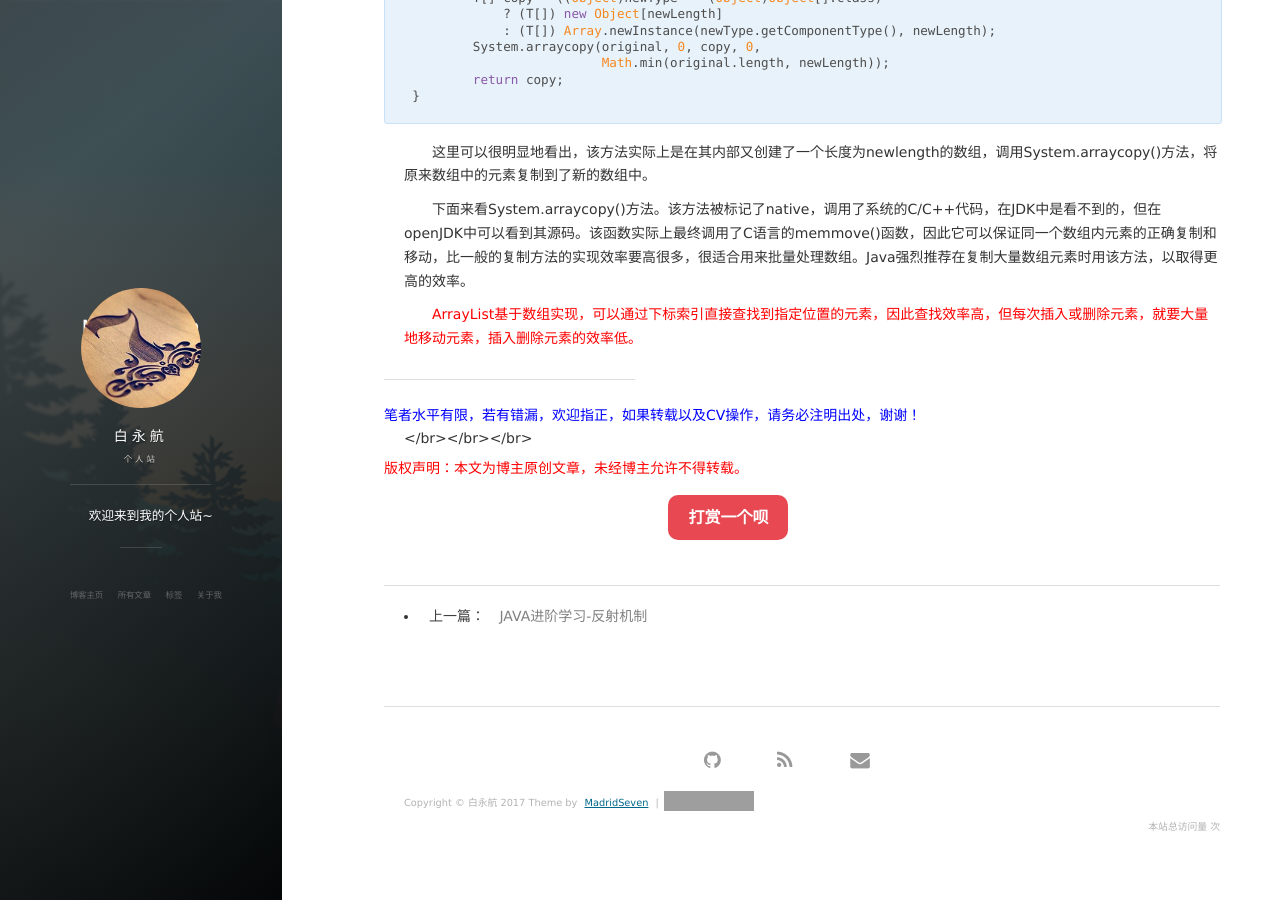
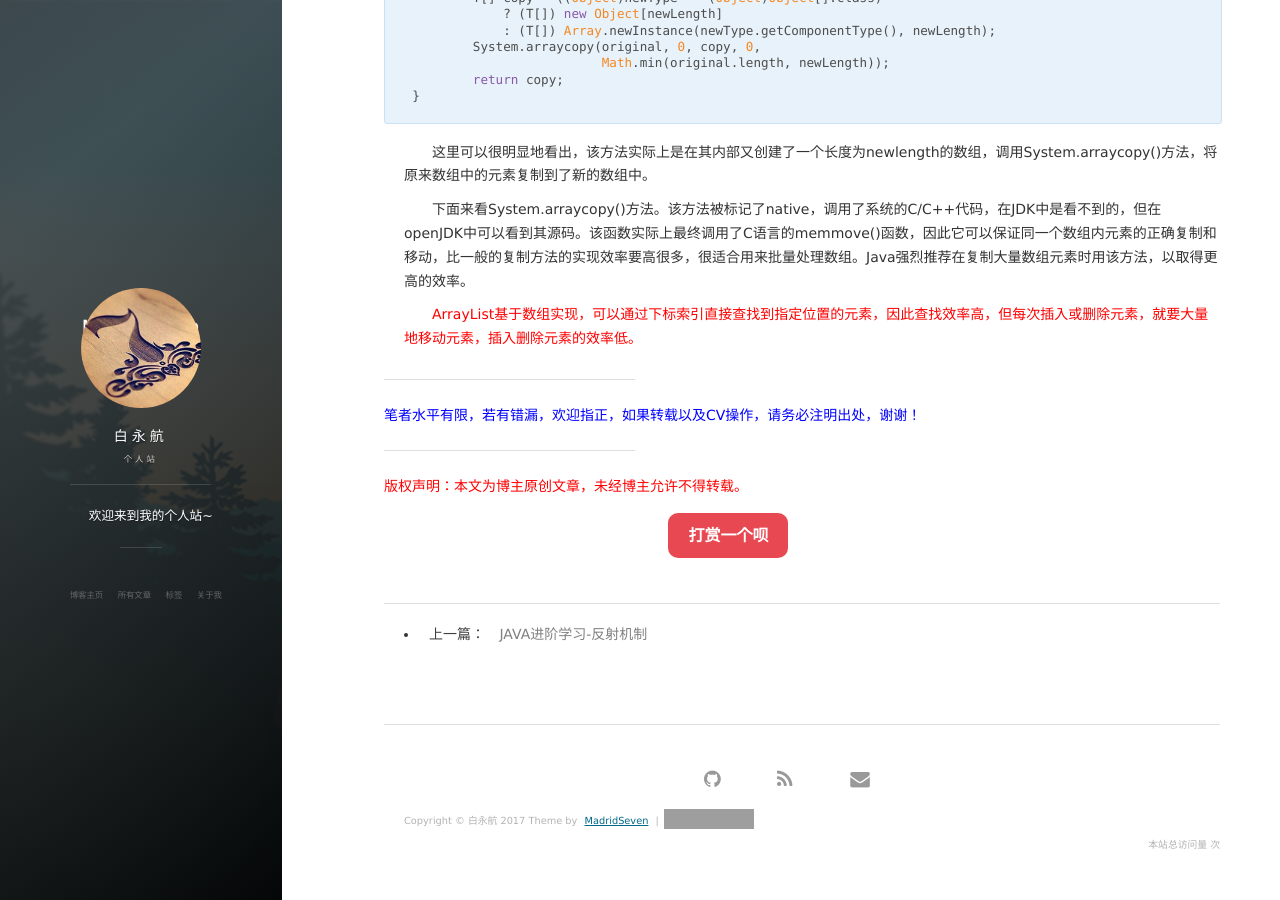
Before and after one commit to MadridSeven/MadridSeven.github.io, a Jekyll site: the page built from _posts/2017-04-22-JAVA源码解析-ArrayList源码.md, in a window 1280 px wide and 900 px high, scrolled down 8119 px. Built offline with Jekyll 4.4.1, drawn with Linux system fonts in a browser that asks for light colours; nearby versions of some CDN libraries; comment, search, counter and statistics services are not loaded; grey boxes are pictures that could not be loaded.

Commit message:
new article

```diff
--- a/_posts/2017-04-22-JAVA源码解析-ArrayList源码.md
+++ b/_posts/2017-04-22-JAVA源码解析-ArrayList源码.md
@@ -482,12 +482,12 @@ public static <T,U> T[] copyOf(U[] original, int newLength, Class<? extends T[]>
 
 &emsp;&emsp;下面来看System.arraycopy()方法。该方法被标记了native，调用了系统的C/C++代码，在JDK中是看不到的，但在openJDK中可以看到其源码。该函数实际上最终调用了C语言的memmove()函数，因此它可以保证同一个数组内元素的正确复制和移动，比一般的复制方法的实现效率要高很多，很适合用来批量处理数组。Java强烈推荐在复制大量数组元素时用该方法，以取得更高的效率。
 
-&emsp;&emsp;<font color=red>ArrayList基于数组实现，可以通过下标索引直接查找到指定位置的元素，因此查找效率高，但每次插入或删除元素，就要大量地移动元素，插入删除元素的效率低。</font>
+&emsp;&emsp;<font color="red">ArrayList基于数组实现，可以通过下标索引直接查找到指定位置的元素，因此查找效率高，但每次插入或删除元素，就要大量地移动元素，插入删除元素的效率低。</font>
 
 ----------
-<font color="blue">笔者水平有限，若有错漏，欢迎指正，如果转载以及CV操作，请务必注明出处，谢谢！</font></br></br></br>
+<font color="blue">笔者水平有限，若有错漏，欢迎指正，如果转载以及CV操作，请务必注明出处，谢谢！</font>
 
-
+----------
 
 
 
```
